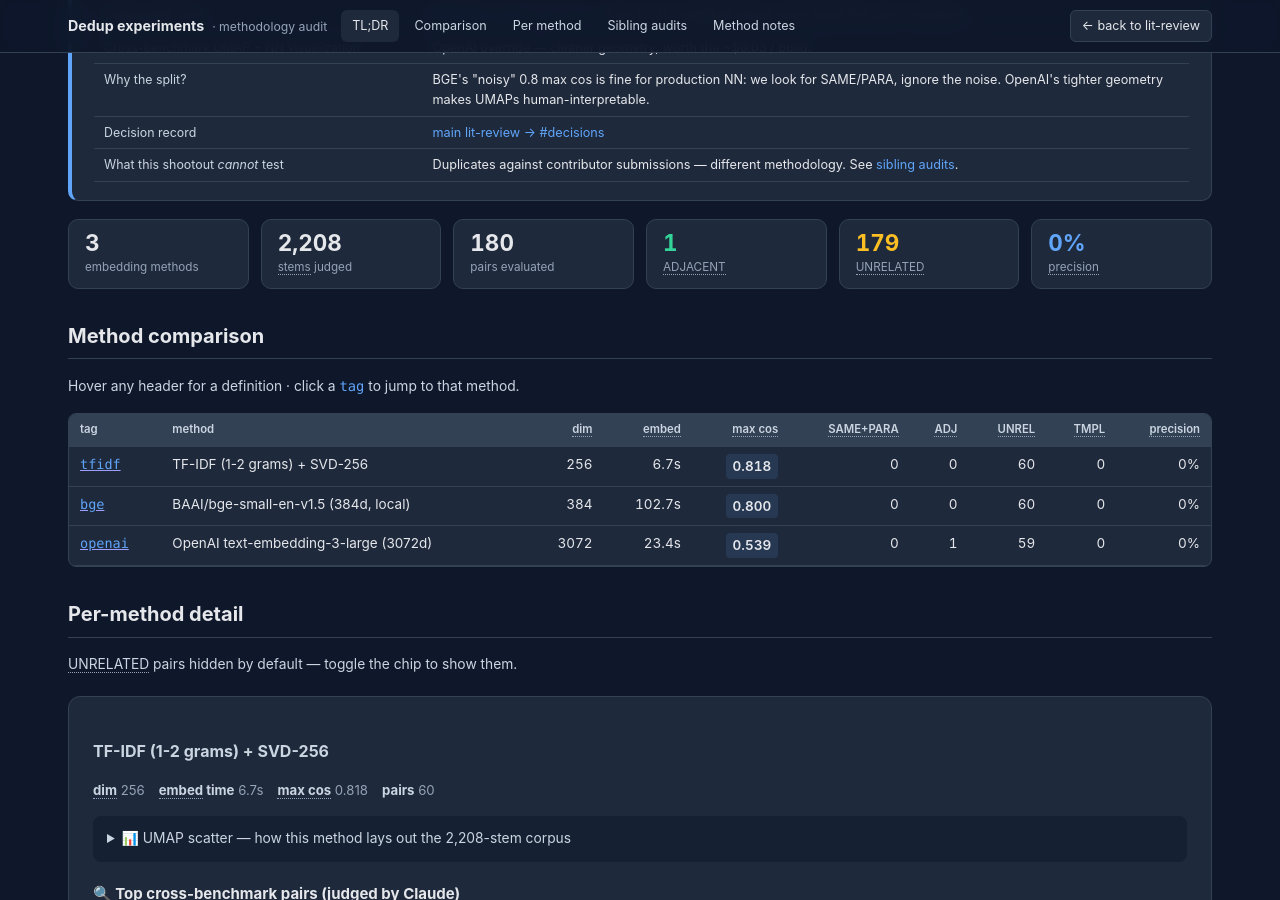
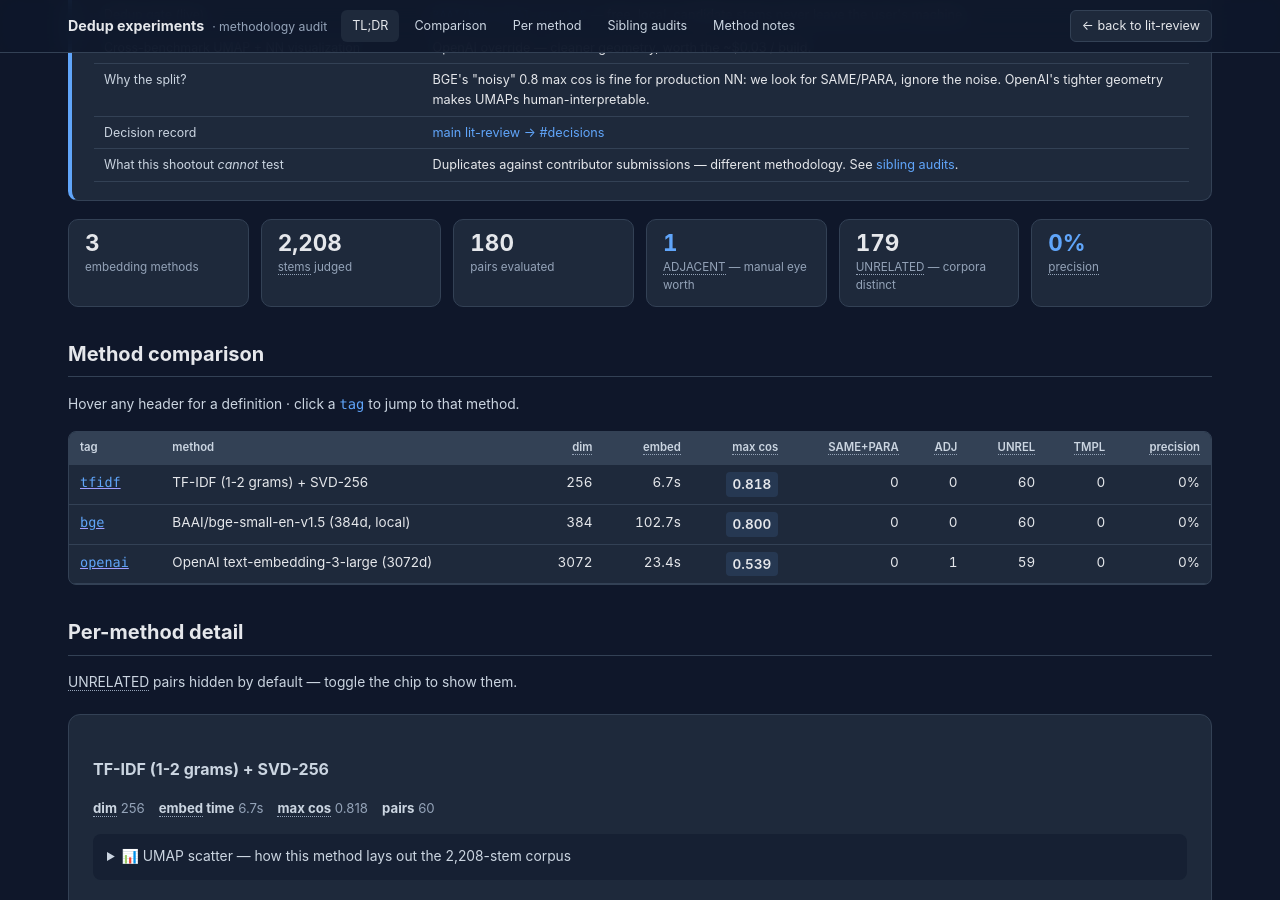
Before and after one commit to yulinl2/yulinl2.github.io, a Jekyll site: the page ai4statmath-litreview/experiments.html, which Jekyll copies as it is, in a window 1280 px wide and 900 px high, scrolled down 781 px. Built offline with Jekyll 4.4.1, drawn with Linux system fonts in a browser that asks for light colours.

Commit message:
Publish AI4Stat/Math lit-review + reviews (2026-05-29T07:31Z, src 0af7e06)

```diff
--- a/ai4statmath-litreview/experiments.html
+++ b/ai4statmath-litreview/experiments.html
@@ -276,8 +276,8 @@
   <div class="tile"><div class="num">3</div><div class="lbl">embedding methods</div></div>
   <div class="tile"><div class="num">2,208</div><div class="lbl"><abbr class="term" data-tip="Plural of stem — the problem-statement text of a benchmark item, without the solution.">stems</abbr> judged</div></div>
   <div class="tile"><div class="num">180</div><div class="lbl">pairs evaluated</div></div>
-  <div class="tile t-good"><div class="num">1</div><div class="lbl"><abbr class="term" data-tip="Topically related: same subdomain or technique, but a solver who solves one would NOT trivially solve the other. Not a duplicate — passes the dedup gate but flagged for the lead&#x27;s attention.">ADJACENT</abbr></div></div>
-  <div class="tile t-warn"><div class="num">179</div><div class="lbl"><abbr class="term" data-tip="No meaningful overlap — different setup, different technique, different deliverable. The intended majority of pairs in any cross-benchmark sample. (At our top-cos NN sample, UNRELATED dominating = the corpora are genuinely distinct, NOT that the embedding is broken.)">UNRELATED</abbr></div></div>
+  <div class="tile t-info"><div class="num">1</div><div class="lbl"><abbr class="term" data-tip="Topically related: same subdomain or technique, but a solver who solves one would NOT trivially solve the other. Not a duplicate — passes the dedup gate but flagged for the lead&#x27;s attention.">ADJACENT</abbr> — manual eye worth</div></div>
+  <div class="tile"><div class="num">179</div><div class="lbl"><abbr class="term" data-tip="No meaningful overlap — different setup, different technique, different deliverable. The intended majority of pairs in any cross-benchmark sample. (At our top-cos NN sample, UNRELATED dominating = the corpora are genuinely distinct, NOT that the embedding is broken.)">UNRELATED</abbr> — corpora distinct</div></div>
   <div class="tile t-info"><div class="num">0%</div><div class="lbl"><abbr class="term" data-tip="(SAME + PARAPHRASE) ÷ total judged. The fraction of an embedding&#x27;s top-NN signal that flags actual duplicates rather than topical neighbours. NOT recall: low precision here doesn&#x27;t mean the embedding is bad — at our sample, there genuinely are very few duplicates to find.">precision</abbr></div></div>
 </div>
 
--- a/ai4statmath-review/agent-audit/index.html
+++ b/ai4statmath-review/agent-audit/index.html
@@ -163,7 +163,7 @@
     <tr><td class="il">Scope</td><td class="ir">Methodology audit of the 4-agent stack: <abbr class="term" data-tip="agents/reviewer/ — drafts a ReviewJSON per problem (dimensions + annotations + actions + digest). Default model: claude-opus-4-7. SYSTEM.md is the prompt.">reviewer</abbr> · <abbr class="term" data-tip="agents/verifier_writer/ — drafts a Python grader per problem with answer key. Default model: claude-sonnet-4-6. Output gated on validation (oracle + N bad-responses).">verifier-writer</abbr> · <abbr class="term" data-tip="agents/benchmark_harness/ — zero-shot runner. Reads a problem, asks an LLM, runs the validated verifier, records pass/fail + trace. Default model: claude-haiku-4-5-20251001.">benchmark-harness</abbr> · <abbr class="term" data-tip="agents/taxonomy_curator/ — proposes deltas to data/taxonomy/canonical.yaml against current contributor tag usage.">taxonomy-curator</abbr></td></tr>
     <tr><td class="il">Question</td><td class="ir">Are the auto-drafted outputs internally consistent + calibrated enough to ship?</td></tr>
     <tr><td class="il">Data</td><td class="ir"><code>data/reviews/</code> (5) · <code>data/verifier_drafts/</code> (5) · <code>data/benchmark-runs/</code> (2) · <code>data/taxonomy/proposals/</code> (1)</td></tr>
-    <tr><td class="il">Generated</td><td class="ir">2026-05-29 07:24 UTC · total LLM cost across the stack so far: <strong>$0.86</strong></td></tr>
+    <tr><td class="il">Generated</td><td class="ir">2026-05-29 07:30 UTC · total LLM cost across the stack so far: <strong>$0.86</strong></td></tr>
   </table>
 </header>
 
--- a/ai4statmath-review/taxonomy/index.html
+++ b/ai4statmath-review/taxonomy/index.html
@@ -238,7 +238,7 @@
 </section>
 
 <footer class="page-foot">
-  <p>Generated by <a href="https://github.com/yulinl2/AI4StatMath-Problem-Bank/blob/lit-review/agents/_audit/build_taxonomy_viewer.py" target="_blank" rel="noopener">agents/_audit/build_taxonomy_viewer.py</a> · 2026-05-29 07:24 UTC</p>
+  <p>Generated by <a href="https://github.com/yulinl2/AI4StatMath-Problem-Bank/blob/lit-review/agents/_audit/build_taxonomy_viewer.py" target="_blank" rel="noopener">agents/_audit/build_taxonomy_viewer.py</a> · 2026-05-29 07:30 UTC</p>
 </footer>
 
 </div>
```
Also changed, not shown: other parts of ai4statmath-review/agent-audit/index.html (+1 -1 lines).
